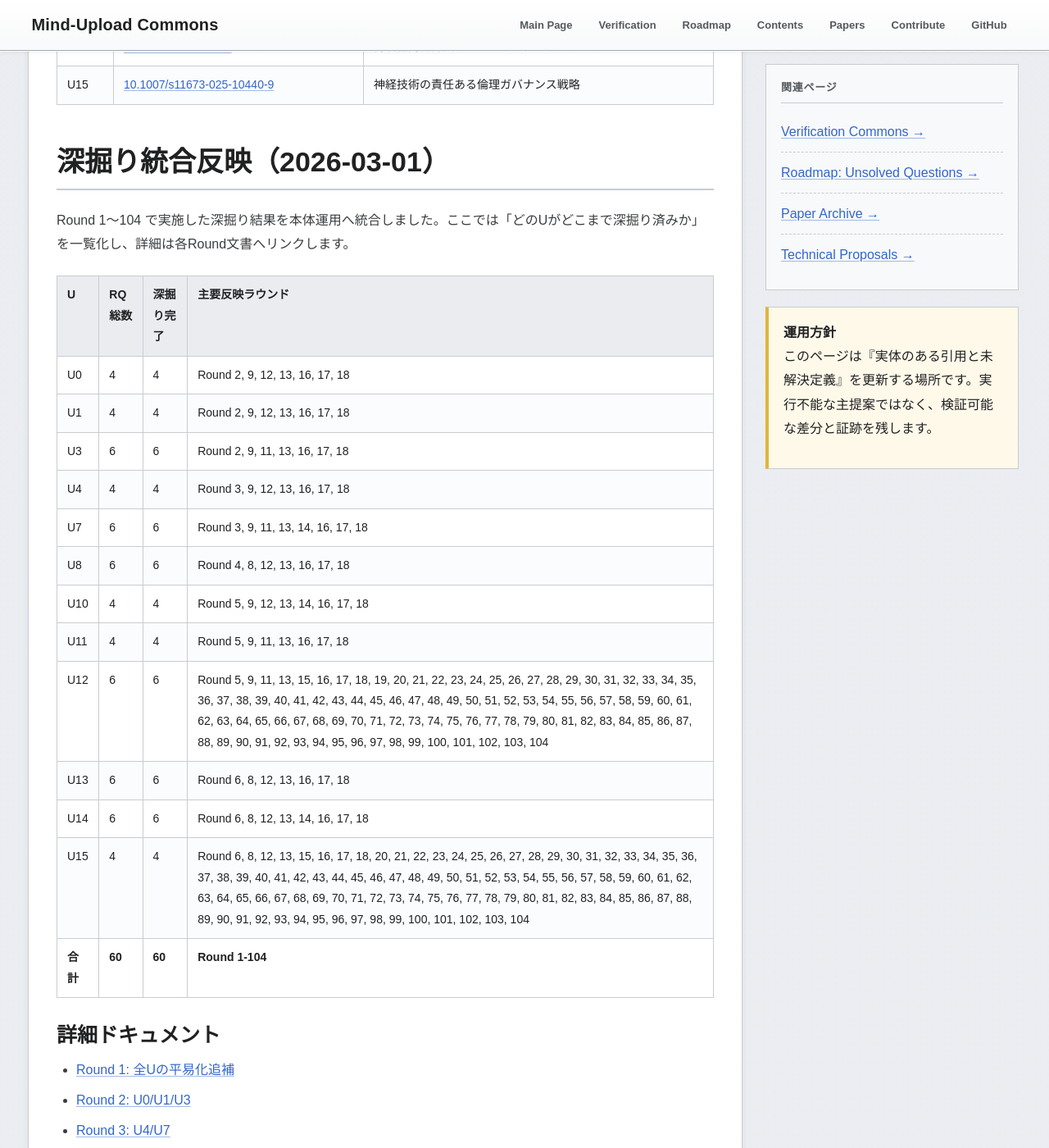
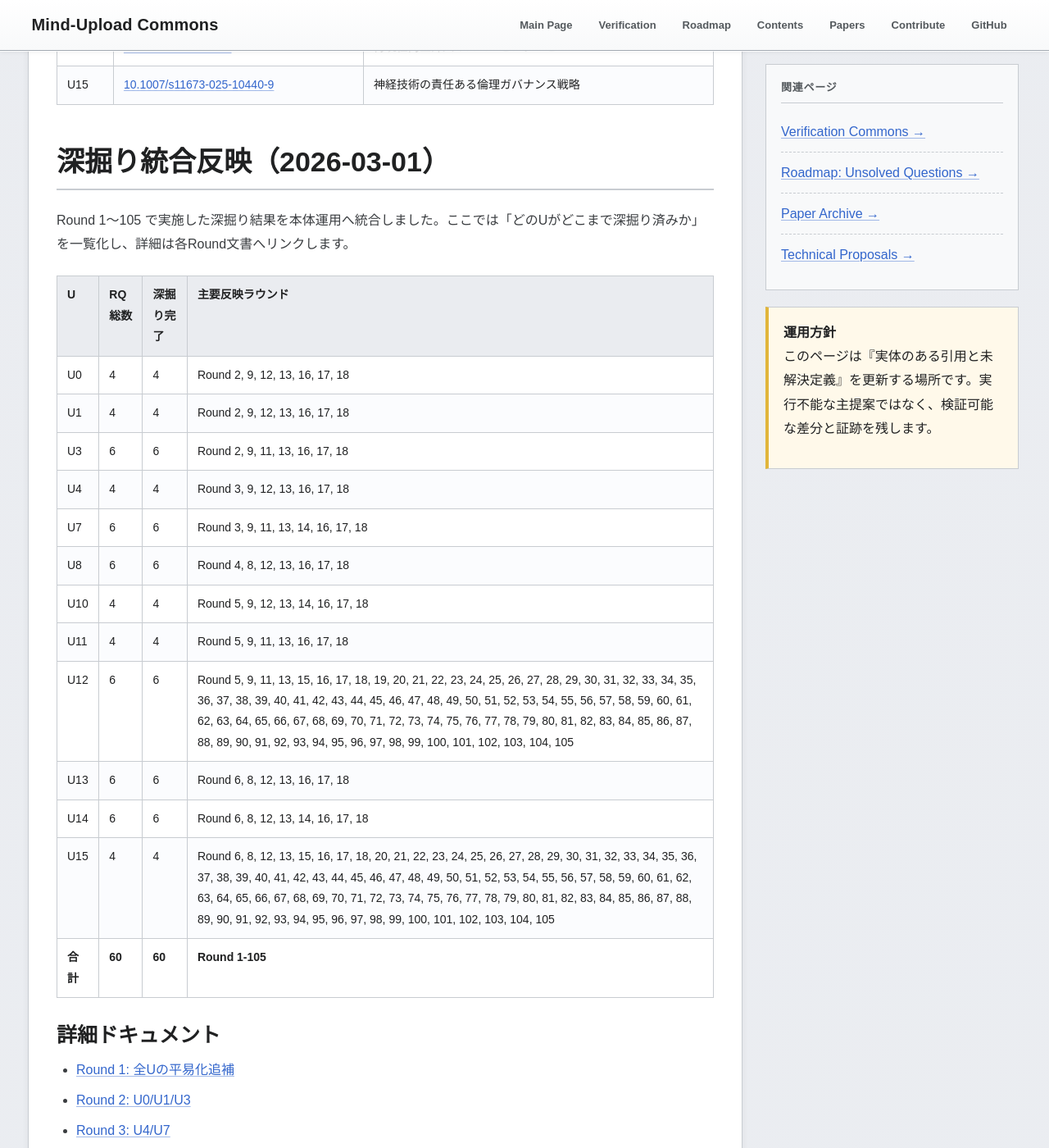
Before and after one commit to yasufumi-nakata/eegflow, a Jekyll site: the page built from research_harvest_50.md, in a window 1280 px wide and 1400 px high, scrolled down 6243 px. Shown: the whole window at 82% size. Built offline with Jekyll 4.4.1, drawn with Linux system fonts in a browser that asks for light colours; some of the changed text lies outside the part shown.

Commit message:
Add Round 105 follow-up reconnect outcome ledger and stability gate

```diff
--- a/research_harvest_50.md
+++ b/research_harvest_50.md
@@ -156,7 +156,7 @@
 <section class="section" id="deepening-integration-20260301">
 <h2 class="section-title">深掘り統合反映（2026-03-01）</h2>
 <p>
-Round 1〜104 で実施した深掘り結果を本体運用へ統合しました。ここでは「どのUがどこまで深掘り済みか」を一覧化し、詳細は各Round文書へリンクします。
+Round 1〜105 で実施した深掘り結果を本体運用へ統合しました。ここでは「どのUがどこまで深掘り済みか」を一覧化し、詳細は各Round文書へリンクします。
 </p>
 <table class="data-table">
 <thead><tr><th>U</th><th>RQ総数</th><th>深掘り完了</th><th>主要反映ラウンド</th></tr></thead><tbody>
@@ -168,11 +168,11 @@
 <tr><td>U8</td><td>6</td><td>6</td><td>Round 4, 8, 12, 13, 16, 17, 18</td></tr>
 <tr><td>U10</td><td>4</td><td>4</td><td>Round 5, 9, 12, 13, 14, 16, 17, 18</td></tr>
 <tr><td>U11</td><td>4</td><td>4</td><td>Round 5, 9, 11, 13, 16, 17, 18</td></tr>
-<tr><td>U12</td><td>6</td><td>6</td><td>Round 5, 9, 11, 13, 15, 16, 17, 18, 19, 20, 21, 22, 23, 24, 25, 26, 27, 28, 29, 30, 31, 32, 33, 34, 35, 36, 37, 38, 39, 40, 41, 42, 43, 44, 45, 46, 47, 48, 49, 50, 51, 52, 53, 54, 55, 56, 57, 58, 59, 60, 61, 62, 63, 64, 65, 66, 67, 68, 69, 70, 71, 72, 73, 74, 75, 76, 77, 78, 79, 80, 81, 82, 83, 84, 85, 86, 87, 88, 89, 90, 91, 92, 93, 94, 95, 96, 97, 98, 99, 100, 101, 102, 103, 104</td></tr>
+<tr><td>U12</td><td>6</td><td>6</td><td>Round 5, 9, 11, 13, 15, 16, 17, 18, 19, 20, 21, 22, 23, 24, 25, 26, 27, 28, 29, 30, 31, 32, 33, 34, 35, 36, 37, 38, 39, 40, 41, 42, 43, 44, 45, 46, 47, 48, 49, 50, 51, 52, 53, 54, 55, 56, 57, 58, 59, 60, 61, 62, 63, 64, 65, 66, 67, 68, 69, 70, 71, 72, 73, 74, 75, 76, 77, 78, 79, 80, 81, 82, 83, 84, 85, 86, 87, 88, 89, 90, 91, 92, 93, 94, 95, 96, 97, 98, 99, 100, 101, 102, 103, 104, 105</td></tr>
 <tr><td>U13</td><td>6</td><td>6</td><td>Round 6, 8, 12, 13, 16, 17, 18</td></tr>
 <tr><td>U14</td><td>6</td><td>6</td><td>Round 6, 8, 12, 13, 14, 16, 17, 18</td></tr>
-<tr><td>U15</td><td>4</td><td>4</td><td>Round 6, 8, 12, 13, 15, 16, 17, 18, 20, 21, 22, 23, 24, 25, 26, 27, 28, 29, 30, 31, 32, 33, 34, 35, 36, 37, 38, 39, 40, 41, 42, 43, 44, 45, 46, 47, 48, 49, 50, 51, 52, 53, 54, 55, 56, 57, 58, 59, 60, 61, 62, 63, 64, 65, 66, 67, 68, 69, 70, 71, 72, 73, 74, 75, 76, 77, 78, 79, 80, 81, 82, 83, 84, 85, 86, 87, 88, 89, 90, 91, 92, 93, 94, 95, 96, 97, 98, 99, 100, 101, 102, 103, 104</td></tr>
-<tr><td><strong>合計</strong></td><td><strong>60</strong></td><td><strong>60</strong></td><td><strong>Round 1-104</strong></td></tr>
+<tr><td>U15</td><td>4</td><td>4</td><td>Round 6, 8, 12, 13, 15, 16, 17, 18, 20, 21, 22, 23, 24, 25, 26, 27, 28, 29, 30, 31, 32, 33, 34, 35, 36, 37, 38, 39, 40, 41, 42, 43, 44, 45, 46, 47, 48, 49, 50, 51, 52, 53, 54, 55, 56, 57, 58, 59, 60, 61, 62, 63, 64, 65, 66, 67, 68, 69, 70, 71, 72, 73, 74, 75, 76, 77, 78, 79, 80, 81, 82, 83, 84, 85, 86, 87, 88, 89, 90, 91, 92, 93, 94, 95, 96, 97, 98, 99, 100, 101, 102, 103, 104, 105</td></tr>
+<tr><td><strong>合計</strong></td><td><strong>60</strong></td><td><strong>60</strong></td><td><strong>Round 1-105</strong></td></tr>
 </tbody></table>
 
 <h3>詳細ドキュメント</h3>
@@ -281,6 +281,7 @@
 <li><a href="research_deepening_round102_2026-03-01.html">Round 102: フォローアップ再接続フォローアップ再接続フォローアップ再評価結果台帳とフォローアップ再接続フォローアップ再接続フォローアップ監視再同期再接続ゲート固定</a></li>
 <li><a href="research_deepening_round103_2026-03-01.html">Round 103: フォローアップ再接続フォローアップ再接続フォローアップ再評価フォローアップ台帳とフォローアップ再接続フォローアップ再接続フォローアップ監視再同期フォローアップゲート固定</a></li>
 <li><a href="research_deepening_round104_2026-03-01.html">Round 104: フォローアップ再接続フォローアップ再接続フォローアップ再評価フォローアップ結果台帳とフォローアップ再接続フォローアップ再接続フォローアップ監視再同期フォローアップ再接続ゲート固定</a></li>
+<li><a href="research_deepening_round105_2026-03-01.html">Round 105: フォローアップ再接続フォローアップ再接続フォローアップ再評価フォローアップ再接続結果台帳とフォローアップ再接続フォローアップ再接続フォローアップ監視再同期フォローアップ維持ゲート固定</a></li>
 </ul>
 
 <h3>整合性監査（証跡）</h3>
@@ -906,6 +907,12 @@
 <a href="automation/rq_regulation_reentry_followup_reconnect_followup_reconnect_followup_watch_resync_followup_reconnect_gate_round104_2026-03-01.csv" target="_blank">rq_regulation_reentry_followup_reconnect_followup_reconnect_followup_watch_resync_followup_reconnect_gate_round104_2026-03-01.csv</a>（問い別フォローアップ再接続フォローアップ再接続フォローアップ監視再同期フォローアップ再接続ゲート）
 に記録しています。
 </p>
+<p class="small">
+Round 105 のフォローアップ再接続フォローアップ再接続フォローアップ再評価フォローアップ再接続結果台帳とフォローアップ再接続フォローアップ再接続フォローアップ監視再同期フォローアップ維持ゲート固定は
+<a href="automation/rq_regulation_reentry_followup_reconnect_followup_reconnect_followup_reevaluation_followup_reconnect_outcome_ledger_round105_2026-03-01.csv" target="_blank">rq_regulation_reentry_followup_reconnect_followup_reconnect_followup_reevaluation_followup_reconnect_outcome_ledger_round105_2026-03-01.csv</a>（問い別フォローアップ再接続フォローアップ再接続フォローアップ再評価フォローアップ再接続結果台帳）と
+<a href="automation/rq_regulation_reentry_followup_reconnect_followup_reconnect_followup_watch_resync_followup_stability_gate_round105_2026-03-01.csv" target="_blank">rq_regulation_reentry_followup_reconnect_followup_reconnect_followup_watch_resync_followup_stability_gate_round105_2026-03-01.csv</a>（問い別フォローアップ再接続フォローアップ再接続フォローアップ監視再同期フォローアップ維持ゲート）
+に記録しています。
+</p>
 </section>
 
 <section class="section" id="u0">
```
Also changed, not shown: automation/rq_regulation_reentry_followup_reconnect_followup_reconnect_followup_reevaluation_followup_reconnect_outcome_ledger_round105_2026-03-01.csv (added, +11 -0 lines), automation/rq_regulation_reentry_followup_reconnect_followup_reconnect_followup_watch_resync_followup_stability_gate_round105_2026-03-01.csv (added, +11 -0 lines), research_deepening_continue_guide_2026-03-01.md (+5 -2 lines), research_deepening_round105_2026-03-01.md (added, +64 -0 lines).
